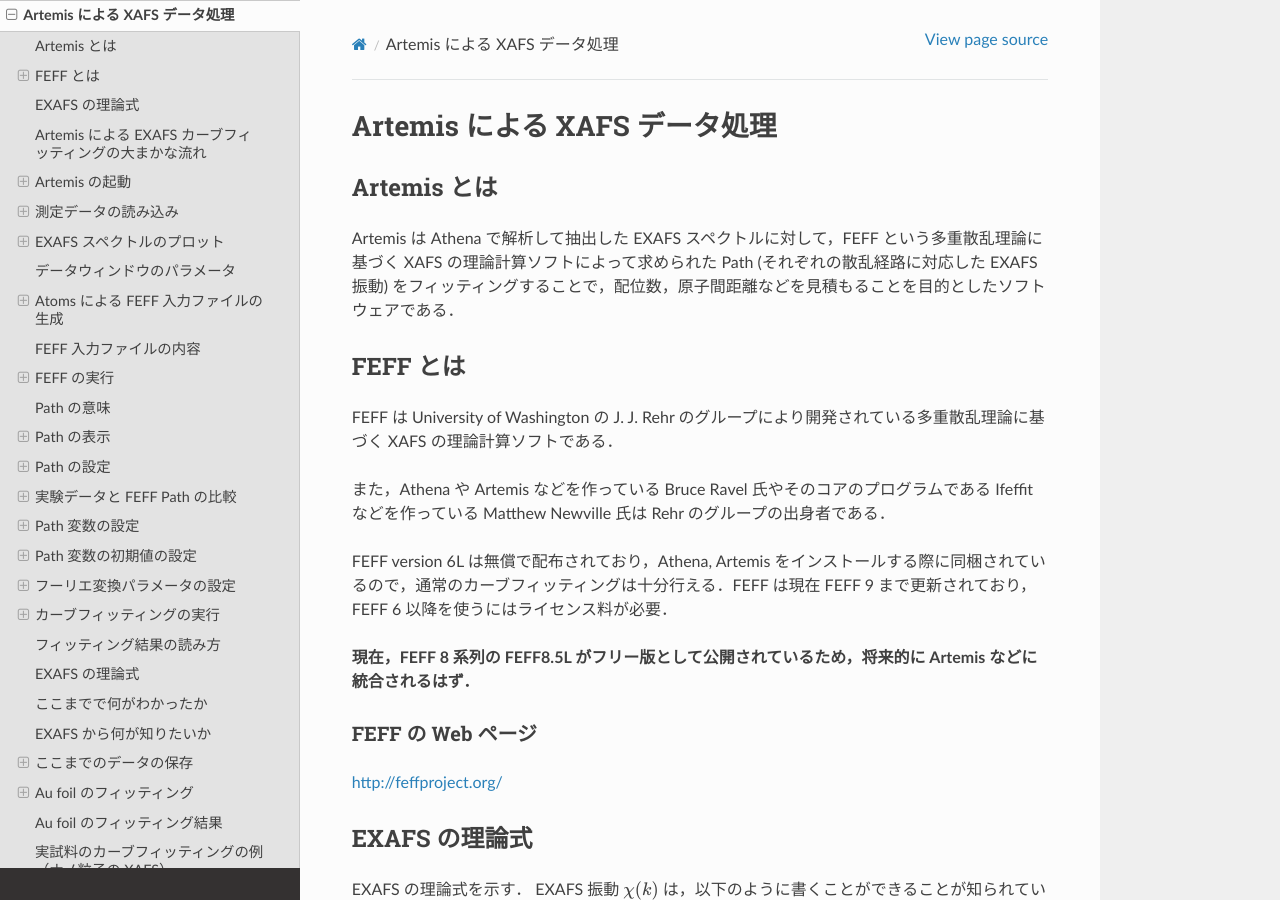
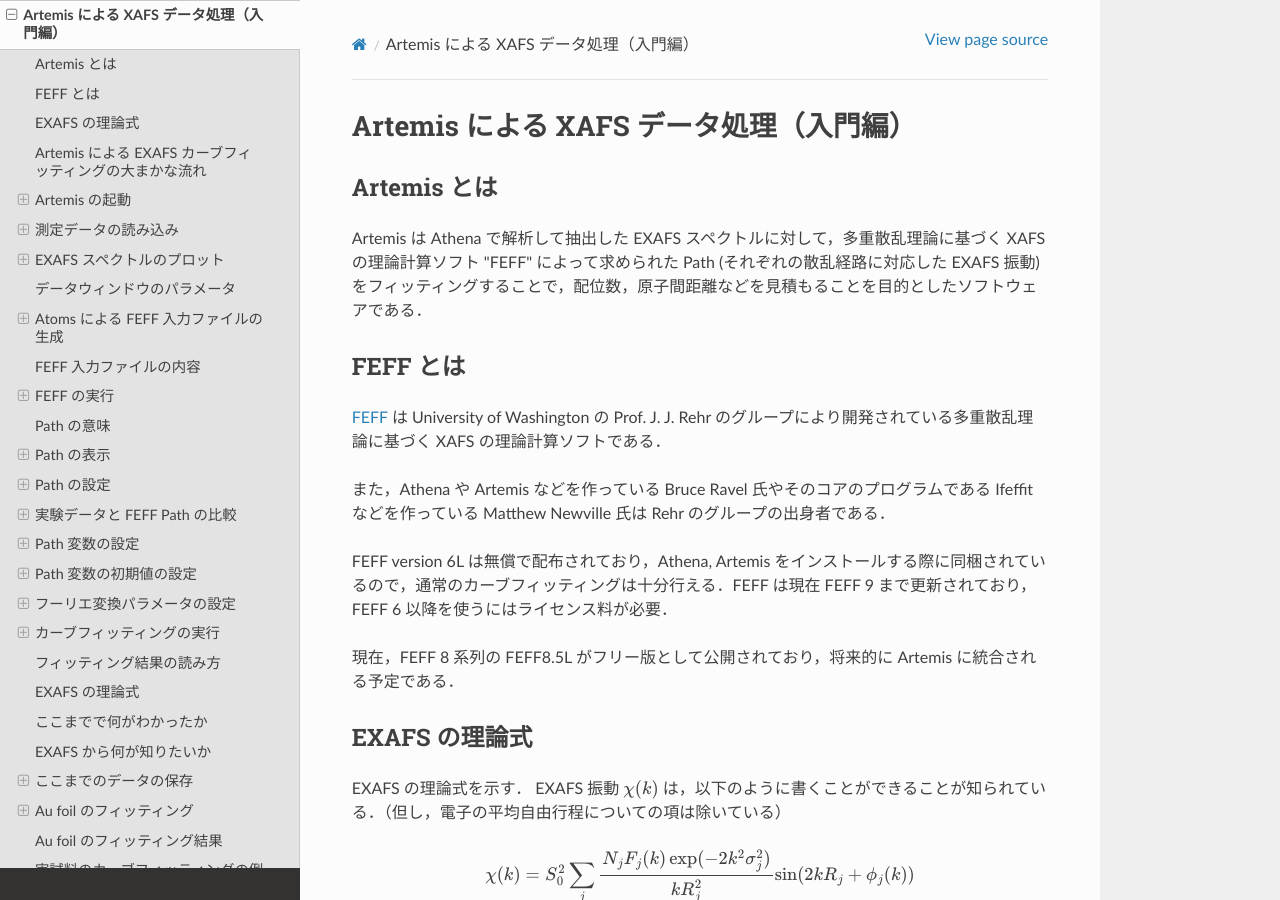
Before and after one commit to roentgenium/DemeterTutorialJa, a Sphinx documentation site: the page built from source/artemis.rst, in a window 1280 px wide and 900 px high. Built offline with Sphinx 7.4.7 and the Read the Docs theme 2.0.0, drawn with Linux system fonts in a browser that asks for light colours; some of the changed text lies outside the part shown.

Commit message:
Tiny tweak

```diff
--- a/source/artemis.rst
+++ b/source/artemis.rst
@@ -1,29 +1,24 @@
 .. include:: <isogrk3.txt>
 .. |angstrom| unicode:: U+0212B .. Angstrom
 
-Artemis による XAFS データ処理
-==============================
+Artemis による XAFS データ処理（入門編）
+========================================
 
 Artemis とは
 ------------
 
-Artemis は Athena で解析して抽出した EXAFS スペクトルに対して，FEFF という多重散乱理論に基づく XAFS の理論計算ソフトによって求められた Path (それぞれの散乱経路に対応した EXAFS 振動) をフィッティングすることで，配位数，原子間距離などを見積もることを目的としたソフトウェアである．
+Artemis は Athena で解析して抽出した EXAFS スペクトルに対して，多重散乱理論に基づく XAFS の理論計算ソフト "FEFF" によって求められた Path (それぞれの散乱経路に対応した EXAFS 振動) をフィッティングすることで，配位数，原子間距離などを見積もることを目的としたソフトウェアである．
 
 FEFF とは
 ---------
 
-FEFF は University of Washington の J. J. Rehr のグループにより開発されている多重散乱理論に基づく XAFS の理論計算ソフトである．
+`FEFF <http://monalisa.phys.washington.edu/>`_ は University of Washington の Prof. J. J. Rehr のグループにより開発されている多重散乱理論に基づく XAFS の理論計算ソフトである．
 
 また，Athena や Artemis などを作っている Bruce Ravel 氏やそのコアのプログラムである Ifeffit などを作っている Matthew Newville 氏は Rehr のグループの出身者である．
 
 FEFF version 6L は無償で配布されており，Athena, Artemis をインストールする際に同梱されているので，通常のカーブフィッティングは十分行える．FEFF は現在 FEFF 9 まで更新されており，FEFF 6 以降を使うにはライセンス料が必要．
 
-**現在，FEFF 8 系列の FEFF8.5L がフリー版として公開されているため，将来的に Artemis などに統合されるはず．**
-
-FEFF の Web ページ
-~~~~~~~~~~~~~~~~~~
-
-http://feffproject.org/
+現在，FEFF 8 系列の FEFF8.5L がフリー版として公開されており，将来的に Artemis に統合される予定である．
 
 EXAFS の理論式
 --------------
@@ -108,8 +103,7 @@
 Plot as
     グラフウィンドウのプロット内容を指定する（確認用）
 Take parameters from
-    解析パラメータをどのよう指定するか．通常は Project file (Athena
-    で保存したときのパラメータ) でよい
+    解析パラメータをどのよう指定するか．通常は Project file (Athena で保存したときのパラメータ) でよい
 
 操作
 ~~~~
@@ -153,7 +147,7 @@
    R123 のプロット
 
 Rmr
-    プロットウィンドウで k-weight に選択されている :math:`k^n \chi(k)` のフーリエ変換後の EXAFS スペクトルとその実部がスケールされて表示される
+    プロットウィンドウで k-weight に選択されている :math:`k^n \chi(k)` のフーリエ変換後の EXAFS スペクトルとその実部が表示される
 
 操作
 ~~~~
@@ -197,15 +191,13 @@
 Fourier transform parameters
     Athena のパラメータと同じ
 Fitting k weights
-    カーブフィッティングを行う場合に k の何乗の EXAFS
-    スペクトルにフィッティングを行うのか
+    カーブフィッティングを行う場合に k の何乗の EXAFS スペクトルに対してフィッティングを行うか
 Include in fit
     フィッティングを行うかどうか（複数のデータを読み込んでいるときに選択）
 Plot after fit
     フィッティングを行った後にプロットするかどうか
 Fit background
-    フィッティングする際に Athena
-    で引いたバックグラウンド関数を再度変数として扱ってフィッティングするかどうか
+    フィッティングする際に Athena で引いたバックグラウンド関数を再度変数として扱ってフィッティングするかどうか
 :math:`\epsilon(k)`
     実験誤差の設定（今回は使わない）
 Plot with phase correction
@@ -213,6 +205,8 @@
 
 Atoms による FEFF 入力ファイルの生成
 ------------------------------------
+
+ATOMS とは，Bruce Ravel 氏が作成した結晶構造パラメータから FEFF の入力ファイルを作成するためのユーティリティファイルである．
 
 操作
 ~~~~
@@ -230,15 +224,14 @@
 
    Recent Feff or crystal data file
 
-Atoms ウィンドウが表示される．Atoms は結晶構造を元に FEFF の入力ファイルを生成するプログラムである．
+Atoms ウィンドウが表示される．
 
 .. figure:: _static/artemis/images/Artemis_Atoms.png
    :alt: Atoms ウィンドウ
 
    Atoms ウィンドウ
 
-まずは銅箔のフィッティングを行うために銅の結晶構造を入力し，Atoms
-を実行する．
+まずは銅箔のフィッティングを行うために銅の結晶構造を入力し，Atoms を実行する．
 
 操作
 ~~~~
@@ -301,6 +294,10 @@
    :alt: FEFF の実行結果
 
    FEFF の実行結果
+
+.. note::
+
+   現在の Artemis は不安定なことが多く，時にプログラムが強制終了される．こまめに保存しておくことが肝要である．
 
 Path の意味
 -----------
@@ -355,7 +352,7 @@
 
    データウィンドウ（Cufoil.dat）
 
-次に，カーブフィッティングを行うデータに対して，フィッティングに利用する Path を関連づける．データウィンドウの右上には "Drag paths from a Feff interpretation list and drop them in this space to add paths to this data set" と書いているので，
+次に，カーブフィッティングを行うデータに対して，フィッティングに利用する Path を関連づける．データウィンドウの右上には "Drag paths from a Feff interpretation list and drop them in this space to add paths to this data set" と書かれているので，
 
 操作
 ~~~~
@@ -427,9 +424,7 @@
 Path 変数の初期値の設定
 -----------------------
 
-次に，上で決めたフィッティング変数の初期値などを設定する．フィッティング変数の初期値などは
-GDS ウィンドウで行う．GDS とは Guess, Def, Set の略で Artemis
-で用いるフィッティングパラメータのタイプを示している．
+次に，上で決めたフィッティング変数の初期値などを設定する．フィッティング変数の初期値などは GDS ウィンドウで行う．GDS とは Guess, Def, Set の略で Artemis で用いるフィッティングパラメータのタイプを示している．
 
 .. figure:: _static/artemis/images/Artemis_GDS.png
    :alt: GDS ウィンドウ
@@ -465,6 +460,10 @@
 2. 吸収端位置のずれを表す enot の初期値を 0 にして guess （Athena で指定した吸収端位置と FEFF の位置が正しいと仮定する）
 3. 散乱距離のずれを表す delr の初期値を 0 にして guess （FEFF で計算された散乱距離と（真の）散乱距離が同じと仮定する）
 4. Debye-Waller 因子の初期値を 0.003 にして guess
+
+.. note::
+
+   変数名として，amp, enot, delr, ss という名前を利用したのは，Artemis でのデフォルトの名前に準ずる．
 
 フーリエ変換パラメータの設定
 ----------------------------
@@ -523,15 +522,18 @@
     delr               =  -0.01376908    # +/-   0.00286575     [0]
     ss                 =   0.00846669    # +/-   0.00032133     [0.003]
 
--  amp（多体効果の項）は 0.89161423 +/- 0.04227115
--  enot (実験スペクトルに対して設定した吸収端と FEFF
-   で計算の時に使われた E0 のずれの補正量)は 3.85710743 +/- 0.58891148
--  delr (FEFF
-   に入力された原子間距離とフィッティングによって得られた原子間距離の差)
+amp（多体効果の項）
+   0.89161423 +/- 0.04227115
+enot (実験スペクトルに対して設定した吸収端と FEFF で計算の時に使われた E0 のずれの補正量)
+   3.85710743 +/- 0.58891148
+delr (FEFF に入力された原子間距離とフィッティングによって得られた原子間距離の差)
    -0.01376908 +/- 0.00286575
--  ss (Debye-Wallar 因子) 0.00846669 +/- 0.00032133
+ss (Debye-Wallar 因子)
+   0.00846669 +/- 0.00032133
 
-数値計算上の問題によりこれらの値がわずかに異なることがあるが，問題はない．有意に異なる場合には設定したパラメータをよく確認する必要がある．
+.. note::
+
+   数値計算上の問題によりこれらの値がわずかに異なることがあるが，問題はない．有意に異なる場合には設定したパラメータをよく確認する必要がある．
 
 フィッティング結果を各 Path についてまとめた結果
 
@@ -541,8 +543,7 @@
     ==========================================================================
     Cu1.1     12.000   0.892   0.00847   3.857 -0.01377  2.55270  2.53893
 
-フィッティングにより delr
-を最適化することで，カーブフィッティングによって得られたこの Path の原子間距離は 2.53893 と見積もられた (R = Reff + delr)（ここでは有効数字については無視している）
+フィッティングにより delr を最適化することで，カーブフィッティングによって得られたこの Path の原子間距離は 2.53893 と見積もられた (R = Reff + delr)（ここでは有効数字については無視している）
 
 EXAFS の理論式
 --------------
@@ -584,7 +585,9 @@
 
 銅箔の構造ではなくて，構造が未知の物質について知りたい．
 
-多体効果の項 :math:`S_0^2` は同じ吸収元素間で相互に利用可能と見なしてよい (transferable) と考えられている．よってこの :math:`S_0^2` を用いて，実試料の解析に用いる（但し，必ずこの方法をとる（この方法が一般的な方法）という意味ではない！！）
+多体効果の項 :math:`S_0^2` は同じ吸収元素間で相互に利用可能と見なしてよい (transferable) と考えられている．よってこの :math:`S_0^2` を用いて，実試料の解析に用いる．
+
+**但し，必ずこの方法をとる（この方法が一般的な方法）という意味ではない！！**
 
 ここまでのデータの保存
 ----------------------
@@ -610,7 +613,7 @@
 Lattice constants
     :math:`A = 4.08, \alpha = 90`
 Edge
-    L3
+    **L3**
 原子位置パラメータ
     EL = Au, Core にチェック，X, Y, Z はそれぞれ 0，Tag には Au1
 
@@ -781,18 +787,20 @@
 | Au NPs    | 7.1+/-0.8    | 2.839+/-0.006   |
 +-----------+--------------+-----------------+
 
-すなわち，ナノ粒子の **平均配位数** は7.1であり，また原子間距離も少し短くなっていることがわかる．このように得られたデータをどのように解釈するかはもちろん，別の問題である．
+すなわち，ナノ粒子の **平均配位数** は7.1であり，また原子間距離も少し短くなっていることがわかる．また，:math:`\Delta E_0`, :math:`\sigma^2`, などのフィッティング結果も同様に重要である．
 
-但し，\ :math:`\Delta E_0`, :math:`\sigma^2`, などのフィッティング結果も同様に重要であり，また，この方法は Athena, Artemis の作者がメーリングリストで言及していた方法だが，そのメールの中で，作者は **この方法が何か標準的な方法であったり，ましてや絶対的な方法ではないということを強調している．**
+また，この方法は Athena, Artemis の作者がメーリングリストで紹介していた方法だが，そのメールの中で，作者は **この方法が何か標準的な方法であったり，ましてや絶対的な方法ではないということを強調している．**
 
 EXAFS のカーブフィッティングは使い方によっては，他の方法では得難い情報を与える強力な手法だが，一方でモデルに強く依存しているため，それ以外に得られているデータや物理的に矛盾のないモデルを組むことが重要である．
 
 参考
 ----
 
-Ifeffit Mailing List は入らなくても過去ログを検索することができる．作者やヘビーユーザが初心者と思われる人の質問にも丁寧に答えているので，非常に参考になる．（マニュアルの基本的な部分を読んでいることは前提）
+Ifeffit Mailing List は入らなくても過去ログを検索することができる．作者やヘビーユーザが初心者と思われる人の質問にも丁寧に答えているので，非常に参考になる．
 
 Ifeffit Mailing List
     http://cars9.uchicago.edu/mailman/listinfo/ifeffit/
 Artemis User's Guide
     http://bruceravel.github.io/demeter/documents/Artemis/index.html
+Hints on how to ask questions on the Ifeffit mailing list
+    https://bruceravel.github.io/demeter/documents/SinglePage/help.html
```
Also changed, not shown: other parts of source/artemis.rst (+11 -8 lines), source/athena.rst (+39 -23 lines), source/preface.rst (+14 -5 lines).
